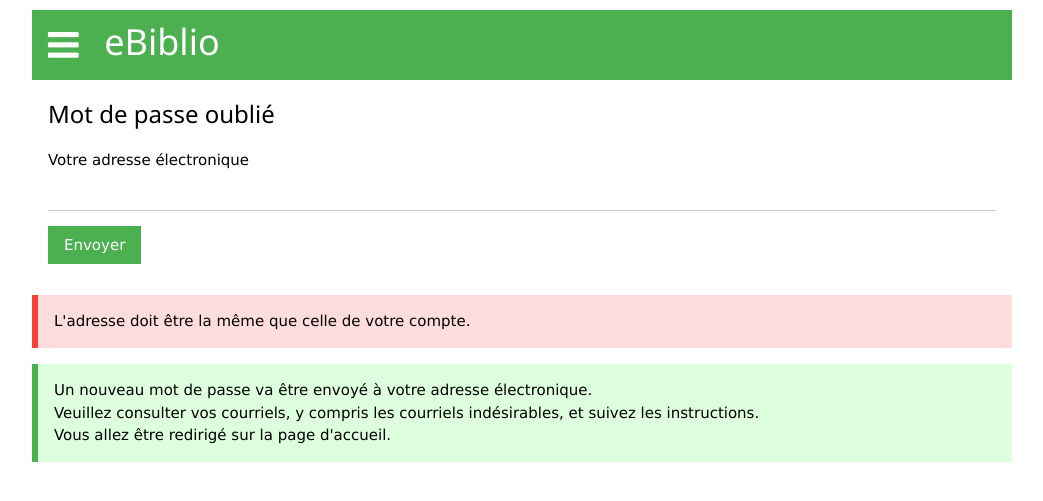
After one commit to mcorne/ebiblio, a PHP site: page /ebiblio/common/send_password.php in a window 1280 px wide. The commit adds this page. Shown: the top 501 px of the page, without its empty margins (118-1161 px from the left). Run offline with PHP 8.4, Linux system fonts and the light colour scheme.

Commit message:
fixing password reset

```diff
--- a/common/header.php
+++ b/common/header.php
@@ -42,9 +42,24 @@ $toolbox = new toolbox(DATA_DIR);
             </a>
 
             <a class="w3-bar-item w3-button" href="/ebiblio/restricted/get_booklist.php">
-                <i class="fa fa-list-ol" aria-hidden="true"></i>
+                <i class="fa fa-list-alt" aria-hidden="true"></i>
                 Liste des livres
             </a>
+
+            <a class="w3-bar-item w3-button" href="/ebiblio/common/send_password.php">
+                <i class="fa fa-lock" aria-hidden="true"></i>
+                Mot de passe oublié
+            </a>
+
+            <div class="w3-dropdown-hover">
+
+                <button class="w3-button">
+                    <i class="fa fa-cog" aria-hidden="true"></i>
+                    Gérer les livres
+                    <i class="fa fa-caret-down" aria-hidden="true"></i>
+                </button>
+
+                <div class="w3-dropdown-content w3-bar-block">
 
                     <a class="w3-bar-item w3-button" href="/ebiblio/restricted/put_book.php">
                         <i class="fa fa-plus" aria-hidden="true"></i>
@@ -63,4 +78,32 @@ $toolbox = new toolbox(DATA_DIR);
 
                 </div>
 
+            </div>
+
+            <div class="w3-dropdown-hover">
+
+                <button class="w3-button">
+                    <i class="fa fa-user" aria-hidden="true"></i>
+                    Gérer mon compte
+                    <i class="fa fa-caret-down" aria-hidden="true"></i>
+                </button>
+
+                <div class="w3-dropdown-content w3-bar-block">
+
+                    <a class="w3-bar-item w3-button" href="/ebiblio/restricted/change_email.php">
+                        <i class="fa fa-at" aria-hidden="true"></i>
+                        Changer mon adresse
+                    </a>
+
+                    <a class="w3-bar-item w3-button" href="/ebiblio/restricted/change_password.php">
+                        <i class="fa fa-key" aria-hidden="true"></i>
+                        Changer mon mot de passe
+                    </a>
+
+                </div>
+
+            </div>
+
+        </div>
+
         <div class="w3-overlay w3-animate-opacity" onclick="w3_close()" style="cursor:pointer" id="myOverlay"></div>
--- /dev/null
+++ b/common/send_password.php
@@ -0,0 +1,46 @@
+<?php
+require '../common/header.php';
+
+/* @var $toolbox toolbox */
+
+try {
+    if ($toolbox->is_post()) {
+        if ($email = $toolbox->get_input('email')) {
+            $toolbox->send_password($email);
+        }
+
+        $toolbox->redirect();
+    }
+
+} catch (Exception $exception) {
+    $error = $exception->getMessage();
+    require '../common/error.php';
+}
+?>
+
+<h3 class="w3-container w3-margin-bottom">Mot de passe oublié</h3>
+
+<form class="w3-container" method="post">
+
+    <label>Votre adresse électronique</label>
+    <input class="w3-input" name="email" type="text">
+
+    <p>
+        <button class="w3-btn w3-ripple w3-green" type="submit" value="submit">Envoyer</button>
+    </p>
+
+</form>
+
+<div class="w3-panel w3-pale-red w3-leftbar w3-border-red">
+    <p>L'adresse doit être la même que celle de votre compte.</p>
+</div>
+
+<div class="w3-panel w3-pale-green w3-leftbar w3-border-green">
+    <p>
+        Un nouveau mot de passe va être envoyé à votre adresse électronique.<br>
+        Veuillez consulter vos courriels, y compris les courriels indésirables, et suivez les instructions.<br>
+        Vous allez être redirigé sur la page d'accueil.
+    </p>
+</div>
+
+<?php require '../common/footer.php'; ?>
--- a/common/toolbox.php
+++ b/common/toolbox.php
@@ -2,6 +2,12 @@
 class toolbox
 {
     const MAX_FILE_SIZE = 10 * 1024 *1024; // 10 Mo
+
+    /**
+     *
+     * @var string
+     */
+    public $account_filename;
 
     /**
      *
@@ -29,6 +35,7 @@ class toolbox
     {
         $this->data_dir = $data_dir;
 
+        $this->account_filename  = sprintf('%s/.htpasswd', $data_dir);
         $this->booklist_filename = sprintf('%s/booklist.php', $data_dir);
 
         date_default_timezone_set('UTC');
@@ -533,6 +540,22 @@ class toolbox
 
     /**
      *
+     * @param string $email
+     * @return bool
+     */
+    public function is_registered_email($email)
+    {
+        $accounts = $this->read_accounts();
+
+        $pattern = preg_quote($email, '~');
+
+        $is_registered_email = preg_match("~^$pattern:~m", $accounts);
+
+        return $is_registered_email;
+    }
+
+    /**
+     *
      * @param string $tmp_book_filename
      * @param array $bookinfo
      * @param array $previous_bookinfo
@@ -627,6 +650,20 @@ class toolbox
 
     /**
      *
+     * @return string
+     * @throws Exception
+     */
+    public function read_accounts()
+    {
+        if (! file_exists($this->account_filename) or ! $accounts = file_get_contents($this->account_filename)) {
+            throw new Exception("Impossible de lire le fichier des comptes utilisateurs");
+        }
+
+        return $accounts;
+    }
+
+    /**
+     *
      * @return array
      */
     public function read_booklist()
@@ -636,6 +673,17 @@ class toolbox
         }
 
         return $this->booklist;
+    }
+
+    /**
+     *
+     * @param string $uri
+     */
+    public function redirect($uri = null)
+    {
+        header("Location: /ebiblio/$uri");
+        exit;
+
     }
 
     /**
@@ -666,8 +714,57 @@ class toolbox
             $uri .= '?' . http_build_query($params);
         }
 
-        header("Location: $uri");
-        exit;
+        $this->redirect($uri);
+    }
+
+    /**
+     *
+     * @param string $email
+     * @throws Exception
+     */
+    public function send_password($email)
+    {
+        if (! $this->is_registered_email($email)) {
+            return;
+        }
+
+        $subject = 'Votre nouveau mot de passe eBiblio';
+
+        $password = 'a'; // TODO: fix !!!
+
+        $url = sprintf('https://%s:%s@micmap/ebiblio/common/change_password.php', $email, $password);
+
+        $message = '
+<html>
+    <head>
+        <title>eBiblio</title>
+        <meta charset="UTF-8">
+    </head>
+
+    <body>
+        Bonjour,<br>
+        <br>
+        Vous recevez ce message car vous avez demandé un nouveau mot de passe.<br>
+        Veuillez cliquer sur le lien suivant pour vous connecter&nbsp;:<br>
+        <a href="%1$s">%1$s</a><br>
+        <br>
+        Si vous avez reçu ce message par erreur, veuillez simplement le supprimer.<br>
+        <br>
+        Cordialement,<br>
+        eBiblio
+    </body>
+</html>';
+
+        $message = sprintf($message, $url);
+
+        $headers[] = "From: ebiblio@micmap.com";
+        $headers[] = 'MIME-Version: 1.0';
+        $headers[] = 'Content-type: text/html; charset=UTF-8';
+        $headers   = implode("\r\n", $headers);
+
+        if (! mail($email, $subject, $message, $headers)) {
+            throw new Exception("Impossible d'envoyer le nouveau mot de passe");
+        }
     }
 
     /**
--- a/interface.css
+++ b/interface.css
@@ -1,12 +1,12 @@
 @media only screen and (max-width: 600px) { /* mobile */
    body {
-       font-size: 20px;
+       font-size: 19px;
    }
 }
 
 @media only screen and (max-width: 1200px) and (min-width: 601px) { /* tablet */
    body {
-       font-size: 18px;
+       font-size: 17px;
    }
 }
 
@@ -28,8 +28,8 @@ th {
 }
 
 #mySidebar {
-    max-height: 300px;
-    max-width: 500px;
+    max-height: 400px;
+    max-width: 550px;
     width: 80%;
     z-index: 5;
 }
--- a/restricted/delete_book.php
+++ b/restricted/delete_book.php
@@ -20,7 +20,7 @@ try {
 }
 ?>
 
-<h3 class="w3-container">Supprimer un livre</h3>
+<h3 class="w3-container w3-margin-bottom">Supprimer un livre</h3>
 
 <?php if (empty($booklist)) : ?>
 
--- a/restricted/get_booklist.php
+++ b/restricted/get_booklist.php
@@ -19,7 +19,7 @@ try {
 }
 ?>
 
-<h3 class="w3-container">
+<h3 class="w3-container w3-margin-bottom">
     <a class="w3-text-black" href="">Liste des livres</a>
     <a href=""><i class="fa fa-refresh" aria-hidden="true" style="font-size: 70%"></i></a>
 </h3>
--- a/restricted/put_book.php
+++ b/restricted/put_book.php
@@ -14,7 +14,7 @@ try {
 }
 ?>
 
-<h3 class="w3-container">Ajouter ou recharger un livre</h3>
+<h3 class="w3-container w3-margin-bottom">Ajouter ou recharger un livre</h3>
 
 <form class="w3-container" enctype="multipart/form-data" method="post">
 
--- a/restricted/undelete_book.php
+++ b/restricted/undelete_book.php
@@ -20,7 +20,7 @@ try {
 }
 ?>
 
-<h3 class="w3-container">Annuler la suppression d'un livre</h3>
+<h3 class="w3-container w3-margin-bottom">Annuler la suppression d'un livre</h3>
 
 <?php if (empty($booklist)) : ?>
 
```
Also changed, not shown: common/mail.php (deleted, +0 -9 lines), common/reset_password.php (deleted, +0 -7 lines), restricted/get_bookinfo.php (+28 -28 lines), restricted/.htaccess, 2 other files. Lines whose indentation alone changed are shown as unchanged.
